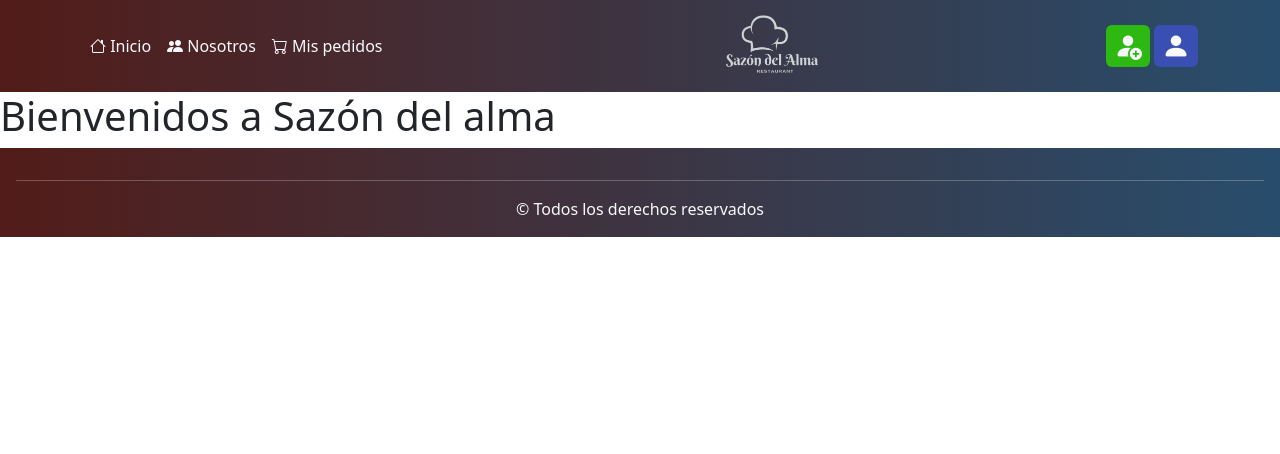
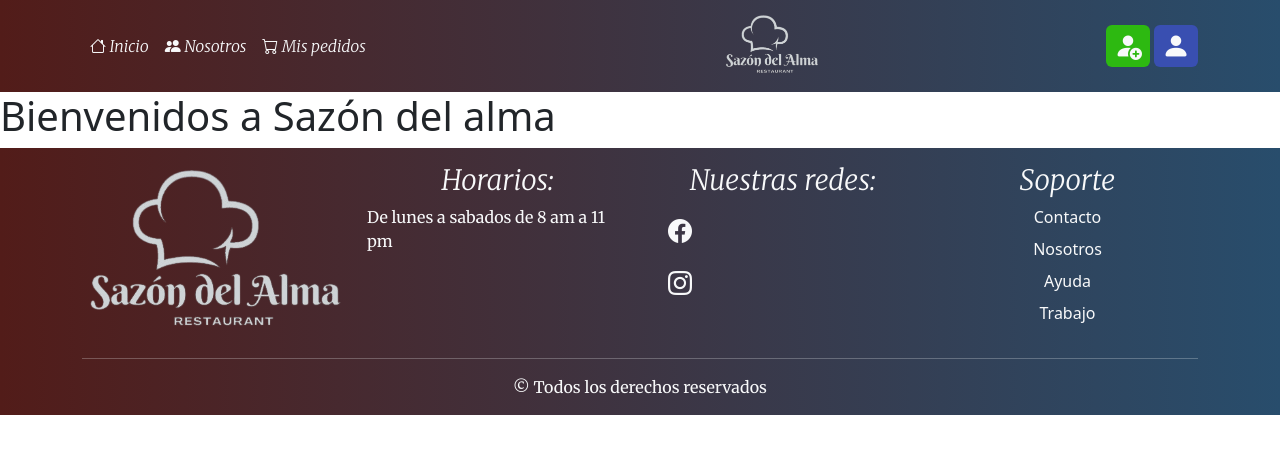
Before and after one commit to SheylaAstorga/RestaurantePF-Frontend, a React (Vite) app: page / in a window 1280 px wide. Shown: the top 454 px of the page. Built offline with nearby package versions, Linux system fonts and the light colour scheme.

Commit message:
añadimos el maquetado del footer (falta el diseño)

```diff
--- a/src/App.css
+++ b/src/App.css
@@ -42,3 +42,7 @@ footer , .NavFondo {
   font-weight: 400;
   font-style: normal;
 }
+
+.logoFooter{
+  width: 100%;
+}
--- a/src/components/common/Footer.jsx
+++ b/src/components/common/Footer.jsx
@@ -1,11 +1,39 @@
-import React from 'react';
+import { Container, Row, Col } from 'react-bootstrap';
+import logo from "../../assets/LogoSazon.png";
+import { NavLink } from 'react-router-dom';
 
 const Footer = () => {
     return (
         <footer className='w-100 py-3'>
-
-            <hr className='text-light mx-3'/>
-            <p className='text-center text-light m-0'> &copy; Todos los derechos reservados</p>
+            <Container>
+                <Row className='text-light'>
+                    <Col lg='3' md="12" sm="12">
+                        <img src={logo} alt="logo" className='logoFooter' />
+                    </Col>
+                    <Col lg='3' md="4" sm="12">
+                        <h3 className='mb-2 footerTitulos text-center'>Horarios:</h3>
+                        <p className='footerCuerpos'>De lunes a sabados de 8 am a 11 pm</p>
+                    </Col>
+                    <Col lg='3' md="4" sm="12">
+                        <h3 className='mb-2 footerTitulos text-center'>Nuestras redes:</h3>
+                        <div className='footerRedes'>
+                            <div className="my-3 mx-2"><NavLink className=" link-light" to="/error404"><i className="fs-4 ms-2 bi bi-facebook"></i></NavLink></div>
+                            <div className="my-3 mx-2"><NavLink className=" link-light" to="/error404"><i className="fs-4 ms-2 bi bi-instagram"></i></NavLink></div>
+                        </div>
+                    </Col>
+                    <Col lg='3' md="4" sm="12">
+                        <h3 className='mb-2 footerTitulos text-center'>Soporte</h3>
+                        <div className="d-flex flex-column text-center">
+                        <NavLink to="/error404" className="mb-2 link-light link-underline-opacity-0 link-underline-opacity-100-hover">Contacto</NavLink>
+                        <NavLink to="/nosotros" className="mb-2 link-light link-underline-opacity-0 link-underline-opacity-100-hover">Nosotros</NavLink>
+                        <NavLink to="/error404" className="mb-2 link-light link-underline-opacity-0 link-underline-opacity-100-hover">Ayuda</NavLink>
+                        <NavLink to="/error404" className="mb-2 link-light link-underline-opacity-0 link-underline-opacity-100-hover">Trabajo</NavLink>
+                        </div>
+                    </Col>
+                </Row>
+                <hr className='text-light' />
+                <p className='text-center footerCuerpos text-light m-0'> &copy; Todos los derechos reservados</p>
+            </Container>
         </footer>
     );
 };
--- a/src/components/common/Menu.jsx
+++ b/src/components/common/Menu.jsx
@@ -19,13 +19,13 @@ const Menu = ({ usuarioLogueado, setUsuarioLogueado }) => {
                 <Navbar.Collapse id="basic-navbar-nav">
                     {/* modificar todas las rutas cuando este terminado el frontend */}
                     <Nav className="">
-                        <NavLink end className="nav-link text-light" to="/">
+                        <NavLink end className="nav-link text-light footerTitulos" to="/">
                             <i className="bi bi-house"></i> Inicio
                         </NavLink>
-                        <NavLink end className="nav-link text-light" to="/">
+                        <NavLink end className="nav-link text-light footerTitulos" to="/">
                             <i className="bi bi-people-fill"></i> Nosotros
                         </NavLink>
-                        <NavLink end className="nav-link text-light" to="/">
+                        <NavLink end className="nav-link text-light footerTitulos" to="/">
                             <i className="bi bi-cart"></i> Mis pedidos
                         </NavLink>
                     </Nav>
```
